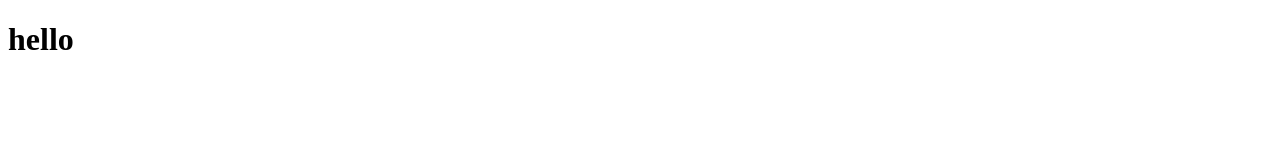
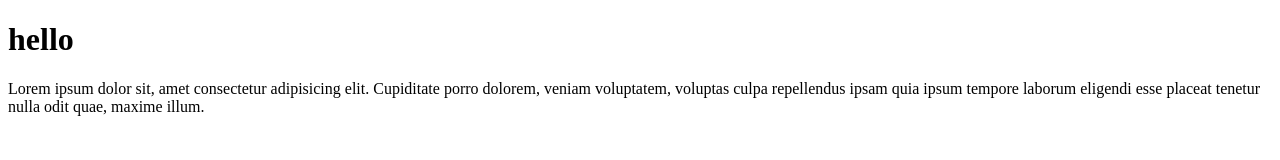
Before and after one commit to Yuliia-Lysiuk/git-trainning, a plain HTML site: page index.html in a window 1280 px wide. Drawn offline with Linux system fonts and the light colour scheme.

Commit message:
second commit

```diff
--- a/index.html
+++ b/index.html
@@ -8,5 +8,6 @@
 </head>
 <body>
     <h1>hello</h1>
+    <p>Lorem ipsum dolor sit, amet consectetur adipisicing elit. Cupiditate porro dolorem, veniam voluptatem, voluptas culpa repellendus ipsam quia ipsum tempore laborum eligendi esse placeat tenetur nulla odit quae, maxime illum.</p>
 </body>
 </html>
```
